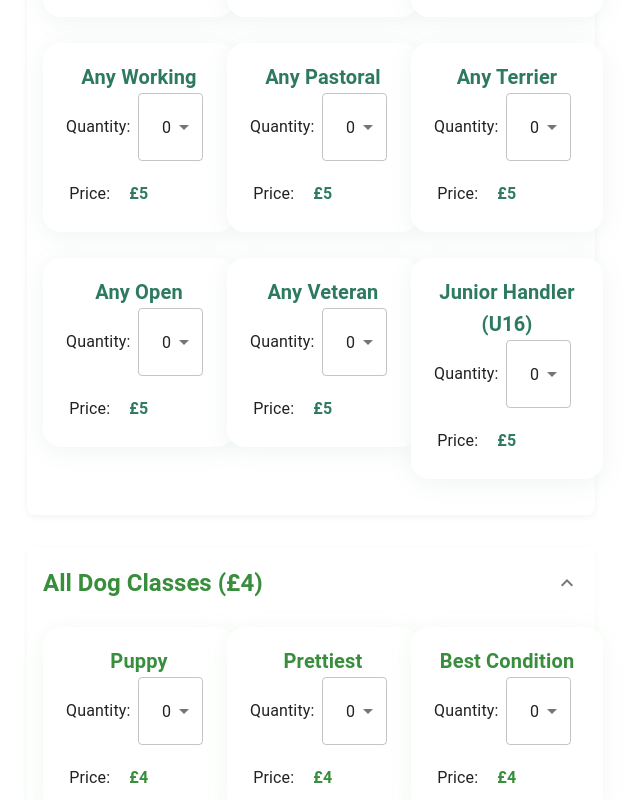
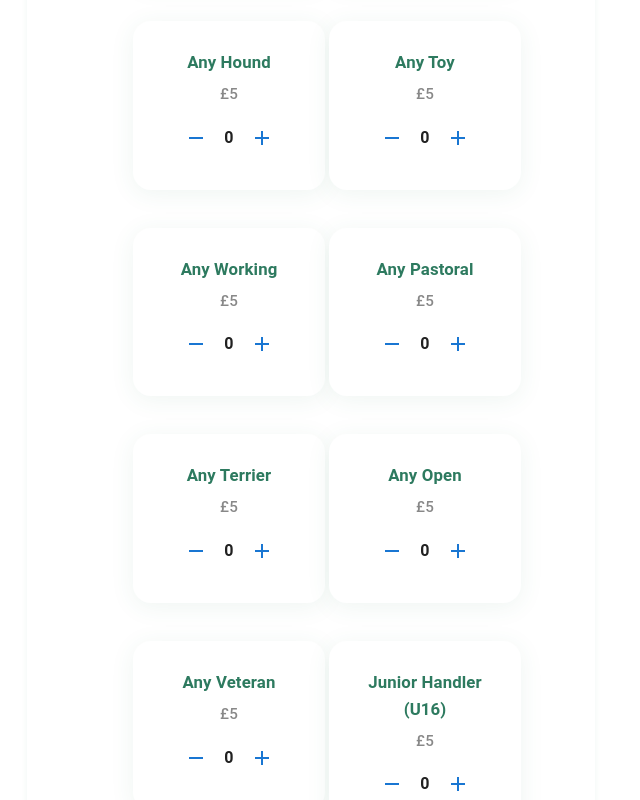
Before and after one commit to eddiemosh/fawley-waterside-dog-show, a React (Create React App) app: page /tickets in a window 1280 px wide. Shown: the part 780-1580 px from the top of the page, without its empty margins (329-969 px from the left). Built offline with nearby package versions, Linux system fonts and the light colour scheme.

Commit message:
about us

```diff
--- a/src/components/tickets/ticket-selection.css
+++ b/src/components/tickets/ticket-selection.css
@@ -9,6 +9,10 @@
 
 .ticket-grid {
     margin-bottom: 10px;
+    display: flex;
+    flex-wrap: wrap;
+    justify-content: center;
+    gap: 12px;
 }
 
 .ticket-card {
@@ -20,29 +24,41 @@
     box-shadow: 0 4px 8px rgba(0, 0, 0, 0.08);
     text-align: center;
     width: 100%;
-    max-width: 250px;
-    margin: 0 auto;
+    max-width: 130px;
+    min-width: 90px;
+    flex: 1 1 90px;
+    padding: 4px;
+    font-size: 0.85rem;
+    margin: 0 2px 8px 2px;
     margin-bottom: 10px;
 }
 
 .small-card {
     max-width: 180px;
+    min-width: 140px;
+    flex: 1 1 140px;
     padding: 8px;
     font-size: 0.95rem;
+    margin: 0 4px 10px 4px;
 }
 
 @media (max-width: 600px) {
     .ticket-selection-title {
         font-size: 2rem;
     }
+    .ticket-grid {
+        gap: 8px;
+        flex-wrap: wrap;
+        justify-content: center;
+    }
     .ticket-card,
     .small-card {
-        max-width: 95%;
-        padding: 6px;
-        font-size: 0.9rem;
-    }
-    .ticket-grid {
-        margin-bottom: 5px;
+        max-width: 44%;
+        min-width: 90px;
+        padding: 3px;
+        font-size: 0.8rem;
+        margin: 0 1% 6px 1%;
+        box-sizing: border-box;
     }
 }
 
--- a/src/components/tickets/ticket-selection.js
+++ b/src/components/tickets/ticket-selection.js
@@ -16,6 +16,8 @@ import {
     AccordionDetails,
 } from '@mui/material';
 import ExpandMoreIcon from '@mui/icons-material/ExpandMore';
+import AddIcon from '@mui/icons-material/Add';
+import RemoveIcon from '@mui/icons-material/Remove';
 import { useNavigate } from 'react-router-dom';
 import './ticket-selection.css';
 
@@ -89,15 +91,30 @@ const TicketSelection = () => {
     const [searchTerm, setSearchTerm] = useState('');
     const navigate = useNavigate();
 
-    const handleQuantityChange = (event, ticket) => {
-        const quantity = parseInt(event.target.value);
-        setSelectedTickets((prev) => ({
+    const handleIncrement = (ticket) => {
+        setSelectedTickets((prev) => {
+            const current = prev[ticket.name]?.quantity || 0;
+            return {
                 ...prev,
                 [ticket.name]: {
-                quantity,
-                price: ticket.price * quantity,
+                    quantity: current + 1,
+                    price: ticket.price * (current + 1),
                 },
-        }));
+            };
+        });
+    };
+    const handleDecrement = (ticket) => {
+        setSelectedTickets((prev) => {
+            const current = prev[ticket.name]?.quantity || 0;
+            if (current <= 0) return prev;
+            return {
+                ...prev,
+                [ticket.name]: {
+                    quantity: current - 1,
+                    price: ticket.price * (current - 1),
+                },
+            };
+        });
     };
 
     const handleCheckout = () => {
@@ -183,40 +200,18 @@ const TicketSelection = () => {
                                     background: '#fff',
                                     padding: 12
                                 }}>
-                                    <CardContent>
-                                        <Typography variant="h6" component="div" sx={{ marginTop: '-10px', color: '#2d7a5f', fontWeight: 600 }}>
+                                    <CardContent style={{ display: 'flex', flexDirection: 'column', alignItems: 'center', gap: 8 }}>
+                                        <Typography variant="h6" component="div" sx={{ color: '#2d7a5f', fontWeight: 600, fontSize: '1.05rem', textAlign: 'center' }}>
                                             {ticket.name}
                                         </Typography>
-                                        <Grid container alignItems="center" spacing={2} className="ticket-select-container">
-                                            <Grid item xs={5}>
-                                                <Typography variant="body1" className="quantity-text">Quantity:</Typography>
-                                            </Grid>
-                                            <Grid item xs={7}>
-                                                <FormControl className="dropdown">
-                                                    <Select
-                                                        value={selectedTickets[ticket.name]?.quantity || 0}
-                                                        onChange={(event) => handleQuantityChange(event, ticket)}
-                                                        className="ticket-select"
-                                                    >
-                                                        {[...Array(10).keys()].map((quantity) => (
-                                                            <MenuItem key={quantity} value={quantity}>
-                                                                {quantity}
-                                                            </MenuItem>
-                                                        ))}
-                                                    </Select>
-                                                </FormControl>
-                                            </Grid>
-                                        </Grid>
-                                        <Grid container alignItems="center" spacing={2} className="ticket-price-container">
-                                            <Grid item xs={5}>
-                                                <Typography variant="body1" className="price-text">Price:</Typography>
-                                            </Grid>
-                                            <Grid item xs={7}>
-                                                <Typography variant="body2" className="price-amount" style={{ color: '#2d7a5f', fontWeight: 600 }}>
+                                        <Typography variant="body2" sx={{ color: '#888', fontWeight: 500, fontSize: '0.95rem', marginBottom: 1 }}>
                                             £{ticket.price}
                                         </Typography>
-                                            </Grid>
-                                        </Grid>
+                                        <Box display="flex" alignItems="center" gap={1}>
+                                            <Button size="small" onClick={() => handleDecrement(ticket)} style={{ minWidth: 32, padding: 4 }}><RemoveIcon /></Button>
+                                            <Typography variant="body1" sx={{ minWidth: 18, textAlign: 'center', fontWeight: 600 }}>{selectedTickets[ticket.name]?.quantity || 0}</Typography>
+                                            <Button size="small" onClick={() => handleIncrement(ticket)} style={{ minWidth: 32, padding: 4 }}><AddIcon /></Button>
+                                        </Box>
                                     </CardContent>
                                 </Card>
                             </Grid>
@@ -242,40 +237,18 @@ const TicketSelection = () => {
                                     background: '#fff',
                                     padding: 12
                                 }}>
-                                    <CardContent>
-                                        <Typography variant="h6" component="div" sx={{ marginTop: '-10px', color: '#388e3c', fontWeight: 600 }}>
+                                    <CardContent style={{ display: 'flex', flexDirection: 'column', alignItems: 'center', gap: 8 }}>
+                                        <Typography variant="h6" component="div" sx={{ color: '#388e3c', fontWeight: 600, fontSize: '1.05rem', textAlign: 'center' }}>
                                             {ticket.name}
                                         </Typography>
-                                        <Grid container alignItems="center" spacing={2} className="ticket-select-container">
-                                            <Grid item xs={5}>
-                                                <Typography variant="body1" className="quantity-text">Quantity:</Typography>
-                                            </Grid>
-                                            <Grid item xs={7}>
-                                                <FormControl className="dropdown">
-                                                    <Select
-                                                        value={selectedTickets[ticket.name]?.quantity || 0}
-                                                        onChange={(event) => handleQuantityChange(event, ticket)}
-                                                        className="ticket-select"
-                                                    >
-                                                        {[...Array(10).keys()].map((quantity) => (
-                                                            <MenuItem key={quantity} value={quantity}>
-                                                                {quantity}
-                                                            </MenuItem>
-                                                        ))}
-                                                    </Select>
-                                                </FormControl>
-                                            </Grid>
-                                        </Grid>
-                                        <Grid container alignItems="center" spacing={2} className="ticket-price-container">
-                                            <Grid item xs={5}>
-                                                <Typography variant="body1" className="price-text">Price:</Typography>
-                                            </Grid>
-                                            <Grid item xs={7}>
-                                                <Typography variant="body2" className="price-amount" style={{ color: '#388e3c', fontWeight: 600 }}>
+                                        <Typography variant="body2" sx={{ color: '#888', fontWeight: 500, fontSize: '0.95rem', marginBottom: 1 }}>
                                             £{ticket.price}
                                         </Typography>
-                                            </Grid>
-                                        </Grid>
+                                        <Box display="flex" alignItems="center" gap={1}>
+                                            <Button size="small" onClick={() => handleDecrement(ticket)} style={{ minWidth: 32, padding: 4 }}><RemoveIcon /></Button>
+                                            <Typography variant="body1" sx={{ minWidth: 18, textAlign: 'center', fontWeight: 600 }}>{selectedTickets[ticket.name]?.quantity || 0}</Typography>
+                                            <Button size="small" onClick={() => handleIncrement(ticket)} style={{ minWidth: 32, padding: 4 }}><AddIcon /></Button>
+                                        </Box>
                                     </CardContent>
                                 </Card>
                             </Grid>
```
Lines whose indentation alone changed are shown as unchanged.
